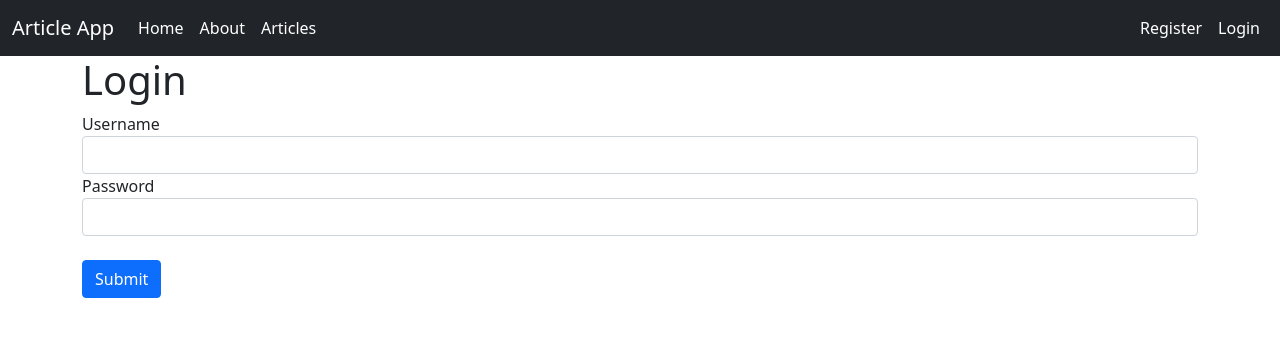
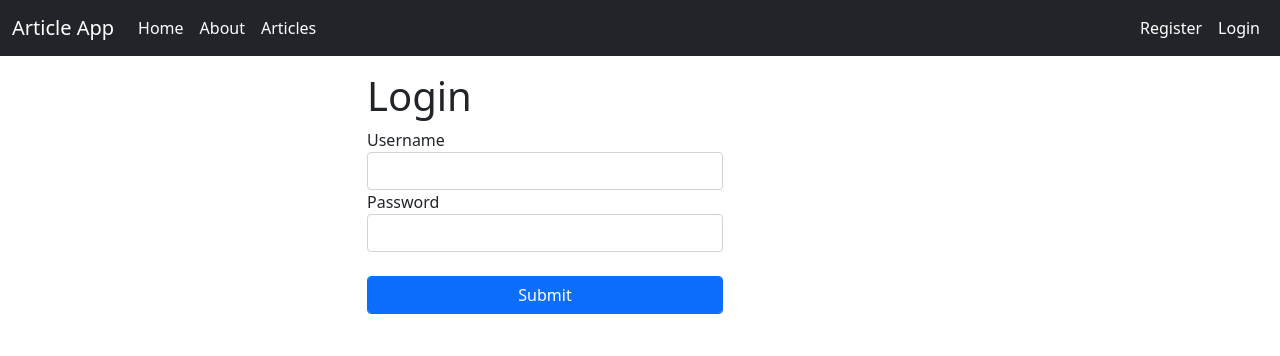
Before and after one commit to GaoxingAbdullah/Articles-App, a Flask app: page /login in a window 1280 px wide. Shown: the top 356 px of the page. Run offline with Flask 2, Linux system fonts and the light colour scheme; some libraries are stand-ins or nearby versions.

Commit message:
form update

```diff
--- a/templates/login.html
+++ b/templates/login.html
@@ -2,18 +2,21 @@
 
 {% block body %}
 
-<h1>Login</h1>
+
     {% if error %}
     <div class="alert alert-danger">{{ error }} </div>
     {% endif %}
 
 
-<div></div>
-
-<form action="" method="POST">
-    <div class="form-group">
-        <label>Username</label>
-        <input type="text" name="username" class="form-control" value="{{request.form.username}}" >
+<div class="row mt-3">
+<div class="col-12 col-md-3">
+</div>
+ <div class="col-12 col-md-4">
+    <h1>Login</h1>
+    <form action="" method="POST">
+        <div class="form-group">
+            <label>Username</label>
+            <input type="text" name="username" class="form-control" value="{{request.form.username}}" >
 
     </div>
     <div class="form-group">
@@ -21,8 +24,9 @@
         <input type="password" name="password" class="form-control" value="{{request.form.password}}" >
 
     </div><br>
-    <button type="submit" class="btn btn-primary">Submit</button>
+    <button type="submit" class="btn btn-primary form-control">Submit</button>
 </form>
 
 </div>
+</div>
 {% endblock %}
```
Also changed, not shown: templates/register.html (+10 -3 lines).
